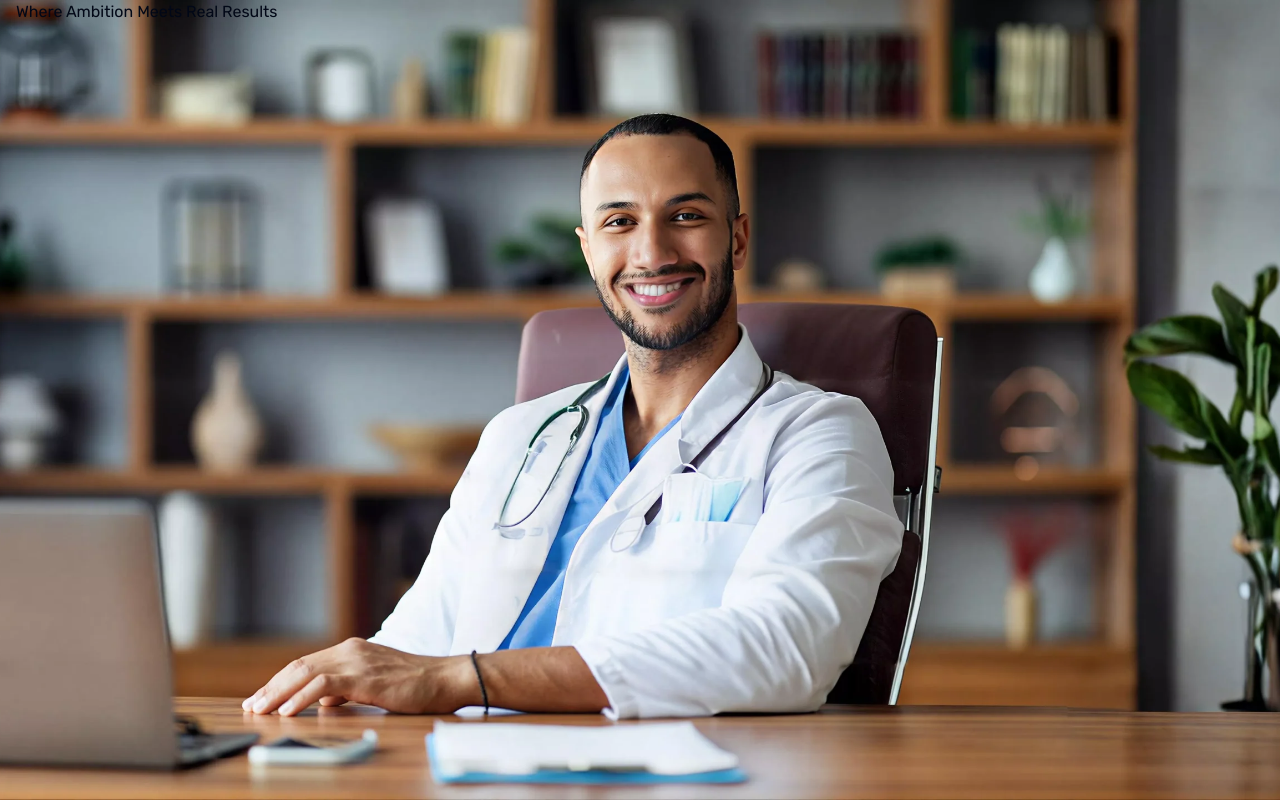
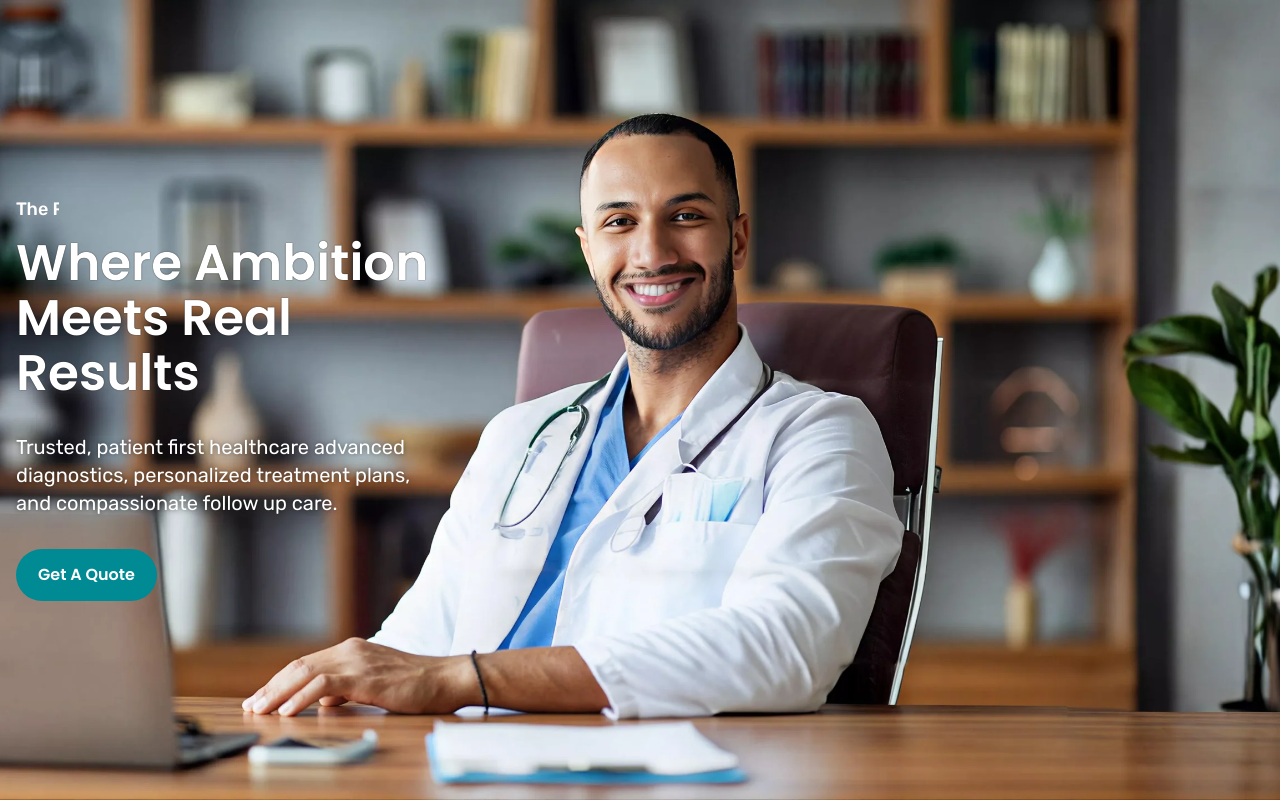
Before and after one commit to mehediemon007/doc-chamber, a Next.js app: page / in a window 1280 px wide. Built offline with nearby package versions, Linux system fonts and the light colour scheme.

Commit message:
update-hero-section

```diff
--- a/app/_components/Hero.tsx
+++ b/app/_components/Hero.tsx
@@ -1,17 +1,28 @@
 import React from 'react';
 import { cn } from '@/lib/utils';
+import TypingText from '@/components/TypingText';
 
 interface HeroProps {
     className?: string
 }
 
 const Hero = ({ className} : HeroProps) => {
+
+    const words = ['Level Up Today', 'The Power to Achieve', 'Rise with Purpose'];
+
     return (
         <section className={cn('', className)}>
             <div className="relative h-dvh bg-[url('/hero-banner.webp')] bg-center bg-no-repeat bg-cover">
                 <div className="container">
-                    <div>
-                        <h1>Where Ambition Meets Real Results</h1>
+                    <div className='pt-50 pb-12.5'>
+                        <div className='w-[34%]'>
+                            <TypingText phrases={words}/>
+                            <h1>Where Ambition Meets Real Results</h1>
+                            <p className='text-xl text-white text-shadow-[0_0_5px_rgba(0,0,0,0.5)] my-8'>Trusted, patient first healthcare advanced diagnostics, personalized treatment plans, and compassionate follow up care.</p>
+                            <button className='btn-default'>
+                                Get A Quote
+                            </button>
+                        </div>
                     </div>
                 </div>
             </div>
--- a/app/globals.css
+++ b/app/globals.css
@@ -15,7 +15,7 @@
   --popover-foreground: hsl(222.2 84% 4.9%);
 
   /* Primary: "Medical Blue" - Trust & Authority */
-  --primary: hsl(221.2 83.2% 53.3%);
+  --primary: hsl(184 100% 29%);
   --primary-foreground: hsl(210 40% 98%);
 
   /* Secondary: Light Slate - Softness */
@@ -71,7 +71,7 @@
   --color-secondary-foreground: var(--secondary-foreground);
   --color-secondary: var(--secondary);
   --color-primary-foreground: var(--primary-foreground);
-  --color-primary-color: var(--primary);
+  --color-primary: var(--primary);
   --color-popover-foreground: var(--popover-foreground);
   --color-popover: var(--popover);
   --color-card-foreground: var(--card-foreground);
@@ -83,6 +83,17 @@
   --radius-2xl: calc(var(--radius) + 8px);
   --radius-3xl: calc(var(--radius) + 12px);
   --radius-4xl: calc(var(--radius) + 16px);
+  --animate-typing: typing 5s ease-in-out infinite;
+
+  @keyframes typing {
+    0% { width: 0%; }
+    45%, 50% { width: 100%; }
+    90%, 100% { width: 0%; }
+  }
+
+  @keyframes blink {
+    50% { border-color: transparent; }
+  }
 }
 
 .dark {
@@ -106,6 +117,18 @@
     cursor: pointer;
   }
 
+  h1 {
+    @apply text-[3.125rem]/[1.1em] font-semibold font-heading text-white text-shadow-[0_0_1px_#000000]
+  }
+
+}
+
+@layer components {
+
+  .btn-default {
+    @apply text-base font-semibold font-heading text-white bg-primary rounded-[50px] py-3.5 px-5.5
+  }
+
 }
 
 @layer utilities {
--- /dev/null
+++ b/components/TypingText.tsx
@@ -0,0 +1,29 @@
+'use client';
+import React, { useState, useEffect } from 'react';
+
+const TypingText = ({ phrases }: { phrases: string[] }) => {
+    const [index, setIndex] = useState(0);
+    const currentText = phrases[index];
+
+    useEffect(() => {
+        const timer = setInterval(() => {
+            setIndex((prev) => (prev + 1) % phrases.length);
+        }, 5000);
+
+        return () => clearInterval(timer);
+    }, [phrases.length]);
+
+    return (
+        <p className='w-full text-lg/[1] font-medium text-white mb-2 h-7'>
+            <span
+                key={currentText}
+                style={{ '--chars': currentText.length } as React.CSSProperties}
+                className="inline-block overflow-hidden whitespace-nowrap animate-typing transition-all duration-500 ease-in-out"
+            >
+                {currentText}
+            </span>
+        </p>
+    );
+}
+
+export default TypingText;
```
